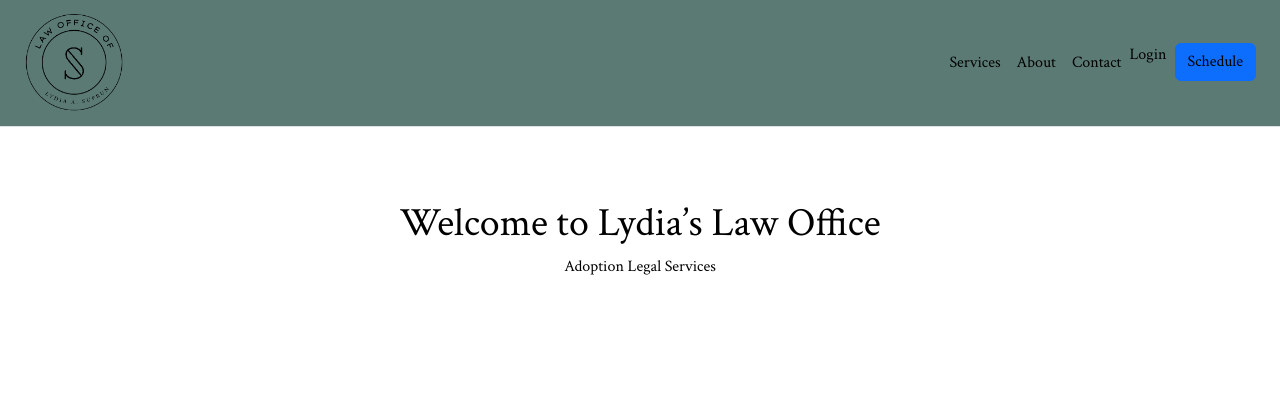
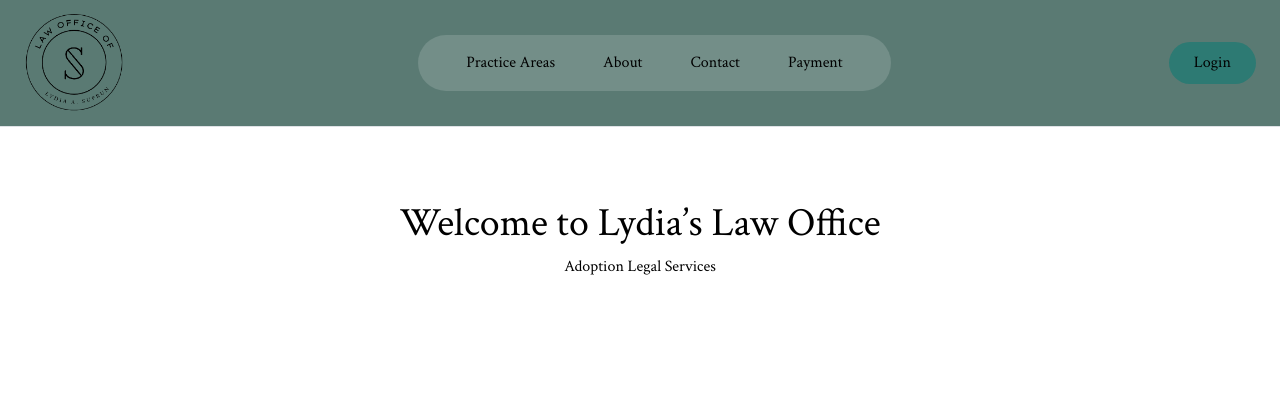
Before and after one commit to jasoonkp/Lydias-Law-Site, a Django app: page / in a window 1280 px wide. Shown: the top 420 px of the page. Run offline with Django 5.2, Linux system fonts and the light colour scheme.

Commit message:
LLW-93, Create public navbar

```diff
--- a/core/templates/partials/navbar.html
+++ b/core/templates/partials/navbar.html
@@ -8,14 +8,36 @@
     </a>
 
     <button class="navbar-toggler" type="button" data-bs-toggle="collapse" data-bs-target="#nav"><span class="navbar-toggler-icon"></span></button>
+
+    <!-- Navbar links -->
     <div class="collapse navbar-collapse" id="nav">
-      <ul class="navbar-nav ms-auto">
-        <li class="nav-item"><a class="nav-link" href="{% url 'services' %}">Services</a></li>
-        <li class="nav-item"><a class="nav-link" href="{% url 'about' %}">About</a></li>
-        <li class="nav-item"><a class="nav-link" href="{% url 'contact' %}">Contact</a></li>
-        <li class="nav-item"><a class="nav link" href="{% url 'login' %}">Login</a></li>
-        <li class="nav-item"><a class="btn btn-primary ms-lg-2" href="{% url 'schedule' %}">Schedule</a></li>
+      <ul class="navbar-nav mx-auto" style="background-color: rgba(255, 255,255, 0.15); border-radius: 50px; padding: 0.5rem 1.5rem;">
+        <li class="nav-item">
+          <a class="nav-link px-4 py-2 rounded-pill {% if request.resolver_match.url_name == 'practice-areas' %}bg-white{% else %}text-white{% endif %}"
+            href="{% url 'practice-areas' %}" style="font-weight: 500;">Practice Areas
+          </a>
+        </li>
+        <li class="nav-item">
+          <a class="nav-link px-4 py-2 rounded-pill {% if request.resolver_match.url_name == 'about' %}bg-white{% else %}text-white{% endif %}"
+            href="{% url 'about' %}" style="font-weight: 500;">About
+          </a>
+        </li>
+        <li class="nav-item">
+          <a class="nav-link px-4 py-2 rounded-pill {% if request.resolver_match.url_name == 'contact' %}bg-white{% else %}text-white{% endif %}"
+            href="{% url 'contact' %}" style="font-weight: 500;">Contact
+          </a>
+        </li>
+        <li class="nav-item">
+          <a class="nav-link px-4 py-2 rounded-pill {% if request.resolver_match.url_name == 'payment' %}bg-white{% else %}text-white{% endif %}"
+            href="{% url 'payment' %}">Payment
+          </a>
+        </li>
       </ul>
+
+      <!-- Login Button -->
+      <div class="d-flex ms-3">
+        <a class="btn text-white px-4 py-2 rounded-pill" href="{% url 'login' %}" style="background-color: #2d7a73; font-weight: 500;">Login</a>
+      </div>
     </div>
   </div>
 </nav>
```
